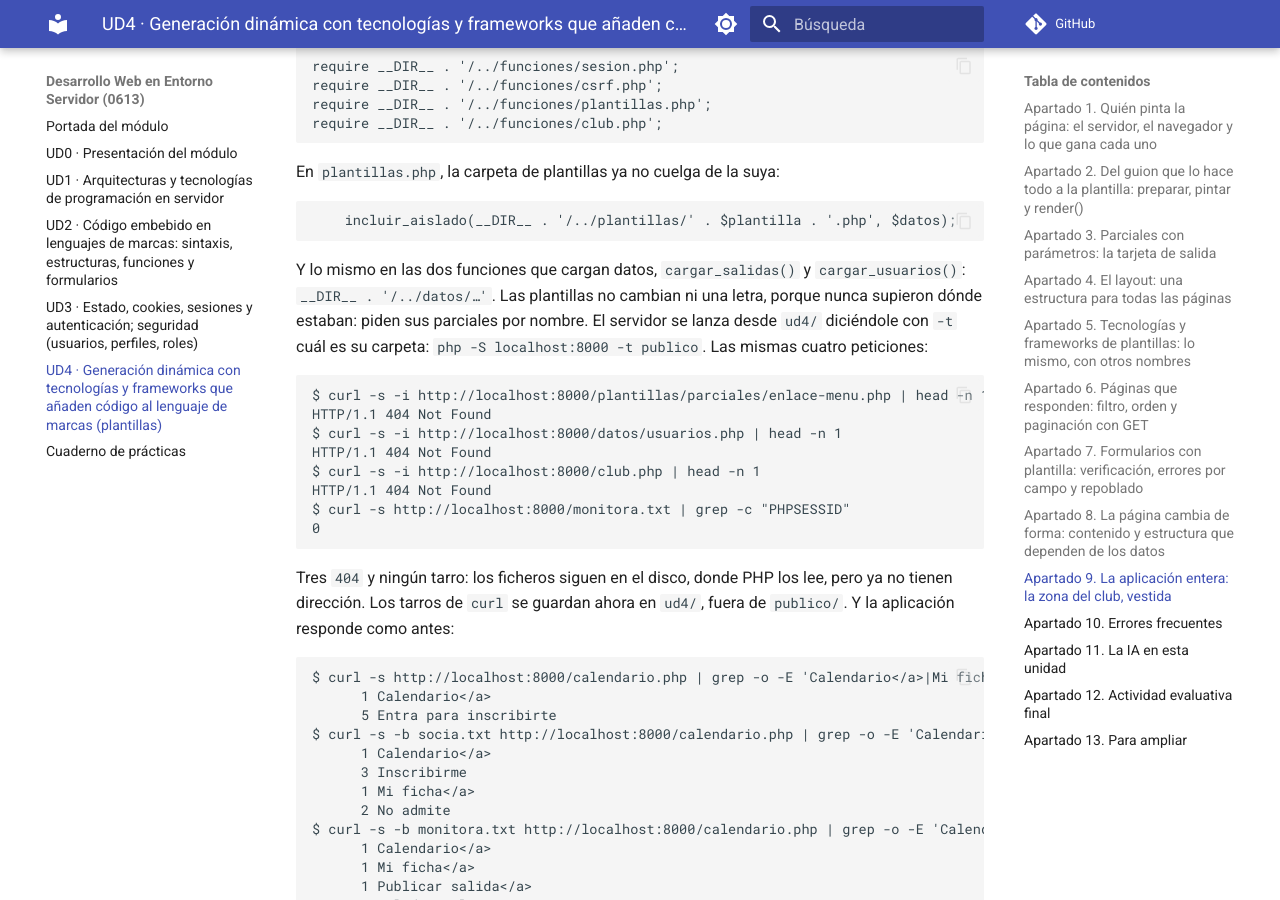
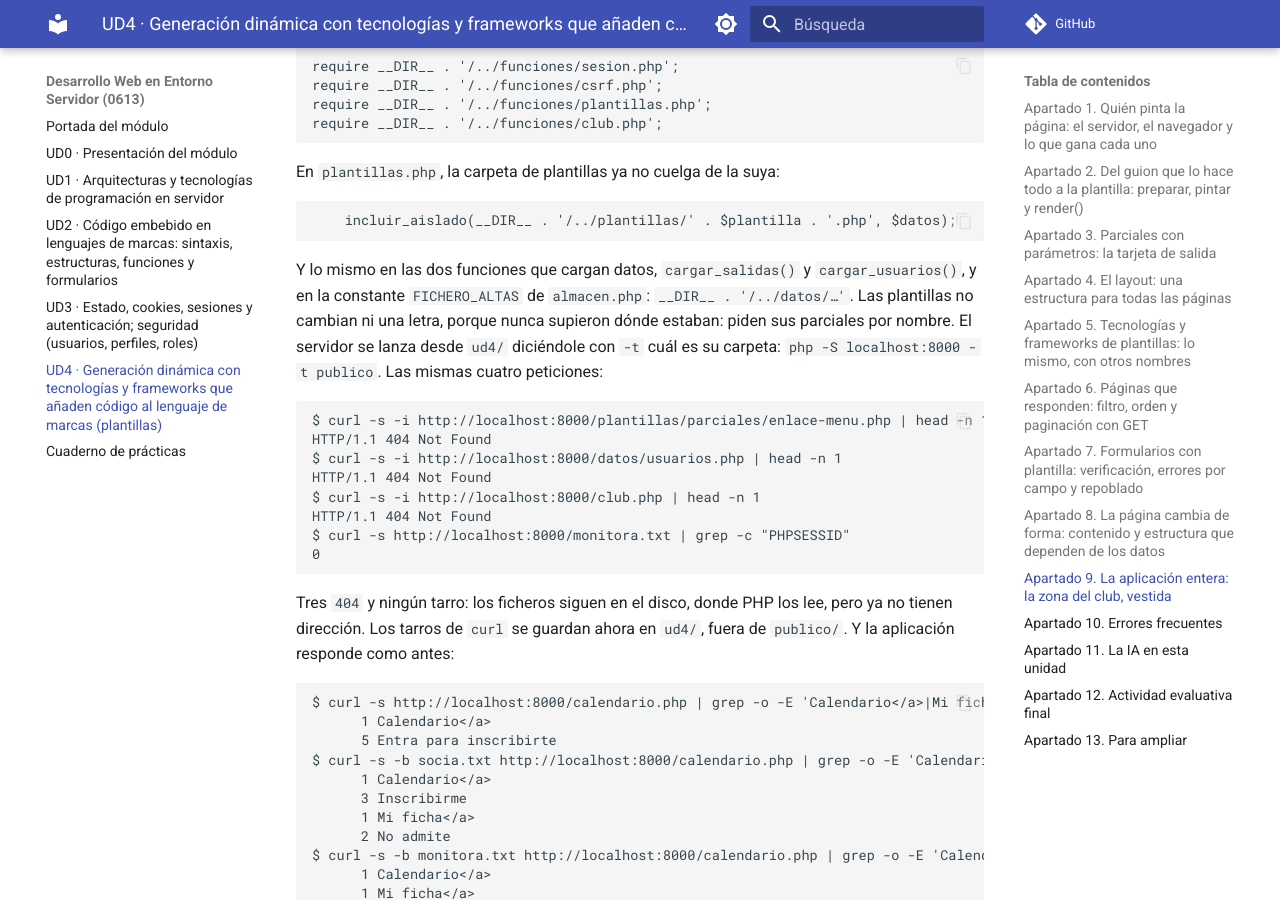
Before and after one commit to codigoRonin/apuntes-daw, an MkDocs documentation site: the page built from docs/desarrollo-web-en-entorno-servidor/ud4-generacion-dinamica-plantillas.md, in a window 1280 px wide and 900 px high, scrolled down 60124 px. Built offline with MkDocs 1.6.1 and Material for MkDocs 9.7.7, drawn with Linux system fonts in a browser that asks for light colours; comment, search, counter and statistics services are not loaded.

Commit message:
DWES UD4: el apartado 9 nombra también la constante FICHERO_ALTAS

````diff
--- a/docs/desarrollo-web-en-entorno-servidor/ud4-generacion-dinamica-plantillas.md
+++ b/docs/desarrollo-web-en-entorno-servidor/ud4-generacion-dinamica-plantillas.md
@@ -2375,7 +2375,7 @@ En `plantillas.php`, la carpeta de plantillas ya no cuelga de la suya:
     incluir_aislado(__DIR__ . '/../plantillas/' . $plantilla . '.php', $datos);
 ```
 
-Y lo mismo en las dos funciones que cargan datos, `cargar_salidas()` y `cargar_usuarios()`: `__DIR__ . '/../datos/…'`. Las plantillas no cambian ni una letra, porque nunca supieron dónde estaban: piden sus parciales por nombre. El servidor se lanza desde `ud4/` diciéndole con `-t` cuál es su carpeta: `php -S localhost:8000 -t publico`. Las mismas cuatro peticiones:
+Y lo mismo en las dos funciones que cargan datos, `cargar_salidas()` y `cargar_usuarios()`, y en la constante `FICHERO_ALTAS` de `almacen.php`: `__DIR__ . '/../datos/…'`. Las plantillas no cambian ni una letra, porque nunca supieron dónde estaban: piden sus parciales por nombre. El servidor se lanza desde `ud4/` diciéndole con `-t` cuál es su carpeta: `php -S localhost:8000 -t publico`. Las mismas cuatro peticiones:
 
 ```
 $ curl -s -i http://localhost:8000/plantillas/parciales/enlace-menu.php | head -n 1
````
